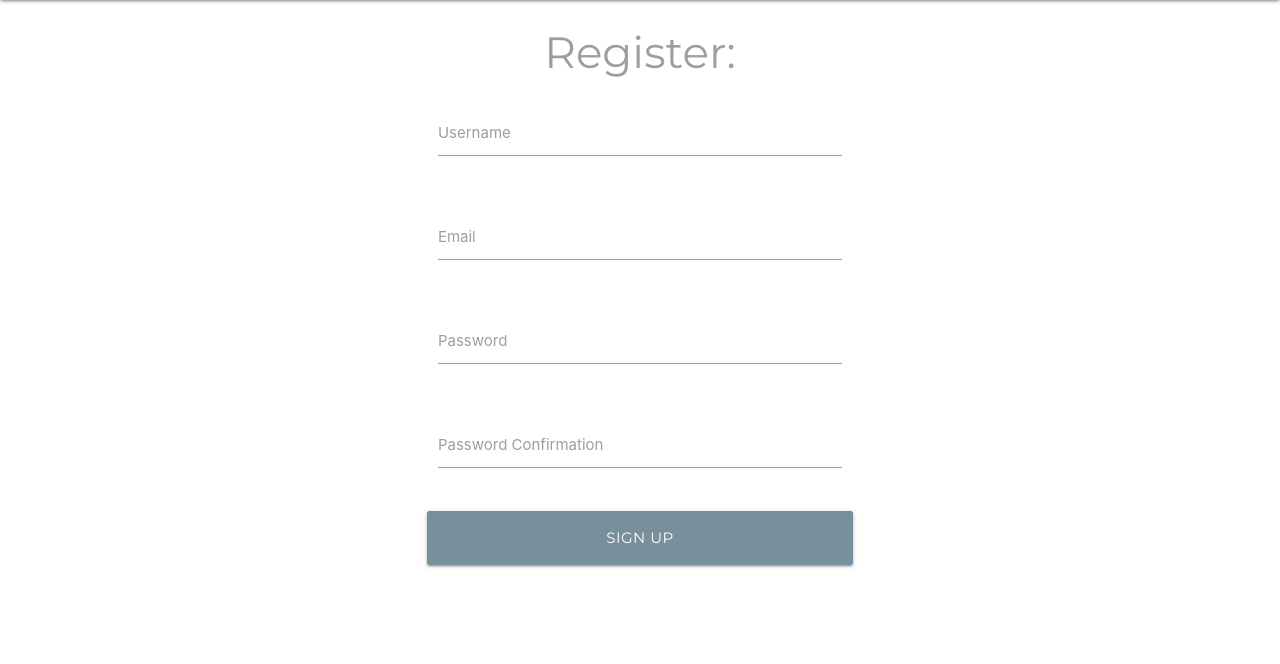
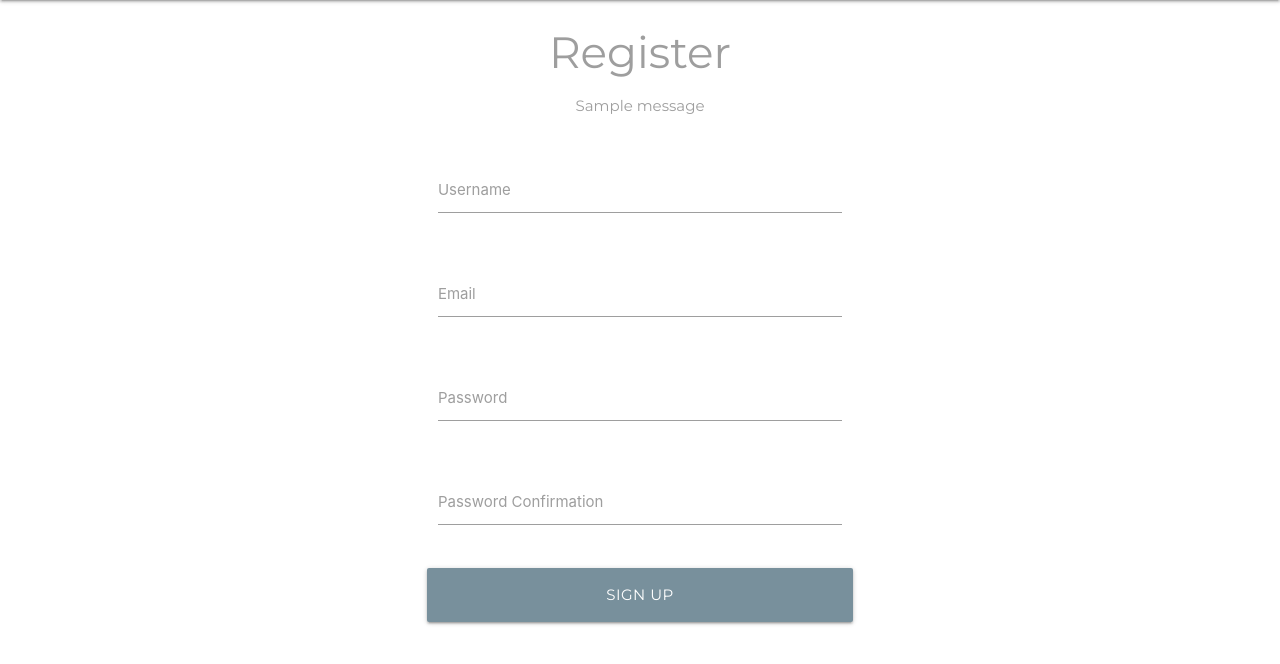
Before and after one commit to LauraJones929/project-3, a Flask app: page /register in a window 1280 px wide. Shown: the part 64-728 px from the top of the page. Run offline with Flask 2, Linux system fonts and the light colour scheme; one stand-in notice (Sample message) is shown; some libraries are stand-ins or nearby versions; some web fonts are replaced.

Commit message:
Add Register functionality

```diff
--- a/app.py
+++ b/app.py
@@ -27,6 +27,23 @@ def get_recipes():
 
 @app.route("/register", methods=["GET", "POST"])
 def register():
+    if request.method == 'POST':
+        #checks if username is available in database
+        user_exists = mongo.db.users.find_one(
+            {"username": request.form.get("username").lower()})
+        if user_exists:
+            flash("This Username already exists. Please choose another.")
+            return redirect(url_for('register'))
+
+        sign_up = {
+            "username": request.form.get("username"). lower(),
+            "password": generate_password_hash(request.form.get("password"))
+        }
+        mongo.db.users.insert_one(sign_up)
+
+        # insert new user into session cookie
+        session["user"] = request.form.get("username").lower()
+        flash("Registration Successful! You can now log in!")
     return render_template("register.html")
 
 
--- a/static/css/style.css
+++ b/static/css/style.css
@@ -1,9 +1,9 @@
 @import url('https://fonts.googleapis.com/css2?family=Dongle&family=Indie+Flower&family=Montserrat:wght@400&display=swap');
 
-.navbar a, #register-title, #submit-btn, .input-text {
+.navbar a, #register-title, #submit-btn, .input-text, #registration {
     font-family: 'Montserrat', 'sans-serif';
 }
 
-#register-title {
+#register-title, #registration {
     color: #9e9e9e;
 }
--- a/static/js/script.js
+++ b/static/js/script.js
@@ -2,3 +2,14 @@ document.addEventListener('DOMContentLoaded', function() {
     var elems = document.querySelectorAll('.sidenav');
     var instances = M.Sidenav.init(elems);
 });
+
+const check = function() {
+    if (document.getElementById('password').value ==
+      document.getElementById('confirm_password').value) {
+      document.getElementById('message').style.color = 'green';
+      document.getElementById('message').innerHTML = '<i class="fas fa-check"></i>';
+    } else {
+      document.getElementById('message').style.color = 'red';
+      document.getElementById('message').innerHTML = '<i class="fas fa-times"></i>';
+    }
+  }
--- a/templates/base.html
+++ b/templates/base.html
@@ -44,8 +44,25 @@
         </ul>
     </header>
 
-    {% block content %}
-    {% endblock %}
+    <h3 class="center-align" id="register-title">Register</h3>
+
+    <section>
+        <!-- flash messages -->
+        {% with messages = get_flashed_messages() %}
+            {% if messages %}
+                {% for message in messages %}
+                    <div class="row">
+                        <p class="center-align" id="registration">{{ message }}</p>
+                    </div>
+                {% endfor %}
+            {% endif %}
+        {% endwith %}
+    </section>
+
+    <main>
+        {% block content %}
+        {% endblock %}
+    </main>
 
     <script src="https://cdnjs.cloudflare.com/ajax/libs/materialize/1.0.0/js/materialize.min.js"></script>
     <script src="{{ url_for('static', filename='js/script.js') }}"></script>
--- a/templates/register.html
+++ b/templates/register.html
@@ -1,14 +1,13 @@
 {% extends "base.html" %}
 {% block content %}
-
-    <h3 class="center-align" id="register-title">Register:</h3>
 
     <div class="row">
         <form class="col s10 offset-s1 l6 offset-l3" method="POST" action="{{ url_for('register') }}">
             <!-- username -->
             <div class="row">
                 <div class="input-field col s10 offset-s1 l8 offset-l2">
-                    <input id="username" name="username" type="text" class="validate input-text" required>
+                    <input id="username" name="username" type="text" minlength="8"
+                        maxlength="15" pattern="^[a-zA-Z0-9]{8,15}$" class="validate input-text" required>
                     <label for="username">Username</label>
                 </div>
             </div>
@@ -22,15 +21,19 @@
             <!-- password -->
             <div class="row">
                 <div class="input-field col s10 offset-s1 l8 offset-l2">
-                    <input id="password1" name="password1" type="password" class="validate input-text" required>
-                    <label for="password1">Password</label>
+                    <input id="password" name="password" type="password" minlength="8"
+                        maxlength="15" pattern="^[a-zA-Z0-9]{8,15}$" class="validate input-text"
+                        onkeyup='check();' required>
+                    <label for="password">Password</label>
                 </div>
             </div>
             <!-- password confirmation -->
             <div class="row">
                 <div class="input-field col s10 offset-s1 l8 offset-l2">
-                    <input id="password2" name="password2" type="password" class="validate input-text" required>
-                    <label for="password2">Password Confirmation</label>
+                    <input id="confirm_password" name="confirm_password" type="password"
+                        class="validate input-text" onkeyup='check();' required>
+                    <label for="confirm_password">Password Confirmation</label>
+                    <span id='message'></span>
                 </div>
             </div>
             <!-- register -->
```
